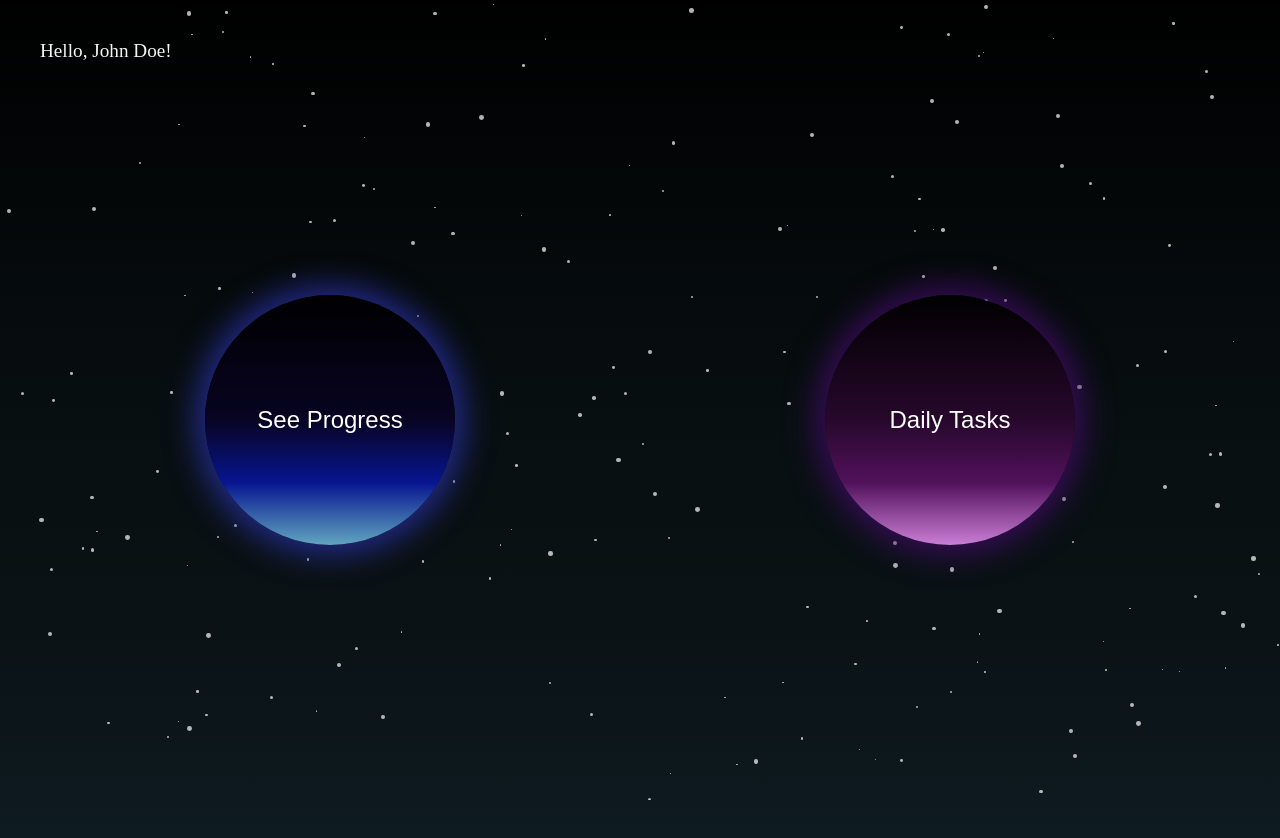
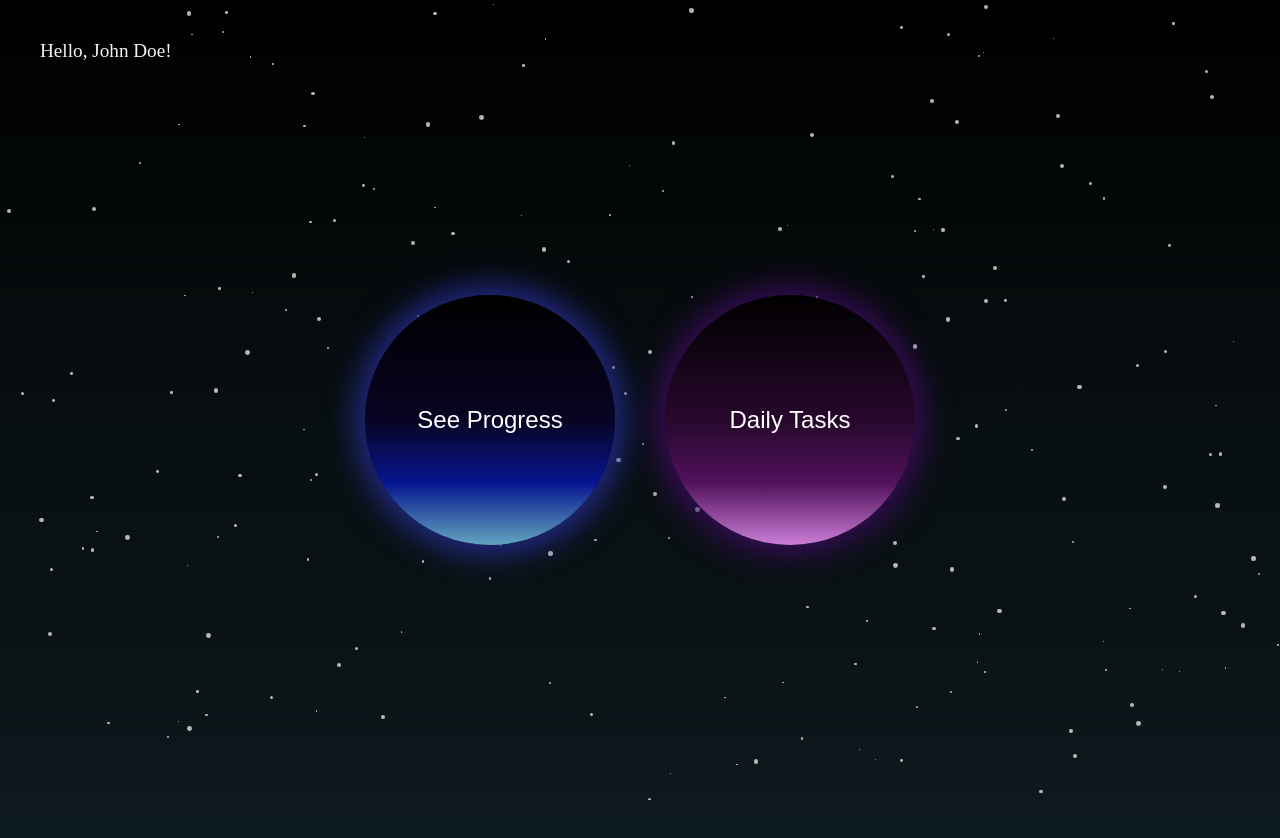
Before and after one commit to kimannle/AppleHacks2024, a React (Create React App) app in the folder frontend/: page /dashboard in a window 1280 px wide. Built offline with nearby package versions, Linux system fonts and the light colour scheme.

Commit message:
Dashboard done

```diff
--- a/frontend/src/pages/Activity.js
+++ b/frontend/src/pages/Activity.js
@@ -1 +1,12 @@
-// Give the user a random activity to do
+import React from 'react';
+import '../styles/RegLog.css';
+
+function Activity() {
+    return (
+        <div>
+
+        </div>
+    )
+}
+
+export default Activity;
--- a/frontend/src/pages/Affirmation.js
+++ b/frontend/src/pages/Affirmation.js
@@ -1 +1,12 @@
-// Give the user a random affirmation
+import React from 'react';
+import '../styles/RegLog.css';
+
+function Affirmation() {
+    return (
+        <div>
+
+        </div>
+    )
+}
+
+export default Affirmation;
--- a/frontend/src/pages/Dashboard.js
+++ b/frontend/src/pages/Dashboard.js
@@ -1,28 +1,40 @@
-import React from 'react';
+import React, { useState } from 'react';
 import '../styles/Dashboard.css';
 import { Link } from 'react-router-dom';
 
+function Dashboard() {
+  const [showFirstSet, setShowFirstSet] = useState(true); // Track which set to show
 
-function Dashboard() {
-  const username = 'John Doe';
-  const email = 'john.doe@example.com';
-
-  const background = 'linear-gradient(180deg, #000000 0%, #27082c 50%, #51115b 75%, #ca7ed6 100%)';
-  const glow = '0 0 30px 10px rgba(65, 11, 102, 0.8)';
+  const handleDailyTasksClick = () => {
+    // Fade out the first set, then fade in the second set
+    setShowFirstSet(false);
+  };
 
   return (
     <div className="dashboard-container">
-      {/* Display username and email */}
+      {/* Display username */}
       <div className="user-info">
-        <p>Hello, {username}!</p>
+        <p>Hello, John Doe!</p>
       </div>
 
-      {/* Centered circle with buttons */}
-      <div className="circle">
-        <span>See Progress</span>
+      {/* First set of circles */}
+      <div className={`circle-container ${showFirstSet ? 'fade-in' : 'fade-out'}`}>
+        <div className="circle">
+          <span>See Progress</span>
+        </div>
+        <div className="circle circle-special" onClick={handleDailyTasksClick}>
+          <span>Daily Tasks</span>
+        </div>
       </div>
-      <div className="circle" style={{ background: background, boxShadow: glow }}>
-        <span>Daily Tasks</span>
+
+      {/* Second set of circles */}
+      <div className={`circle-container ${!showFirstSet ? 'fade-in' : 'fade-out'}`}>
+        <Link to="/affirmation" className="circle">
+          <span>Affirmation</span>
+        </Link>
+        <Link to="/activity" className="circle circle-special">
+          <span>Activity</span>
+        </Link>
       </div>
     </div>
   );
--- a/frontend/src/pages/Login.js
+++ b/frontend/src/pages/Login.js
@@ -1,5 +1,4 @@
 import React from 'react';
-import { Link } from 'react-router-dom';
 import '../styles/RegLog.css';
 import { useNavigate } from 'react-router-dom';
 
--- a/frontend/src/styles/Dashboard.css
+++ b/frontend/src/styles/Dashboard.css
@@ -2,14 +2,14 @@
 .dashboard-container {
   display: flex;
   flex-direction: row;
-  justify-content: space-around;
+  justify-content: center;
   align-items: center;
   height: 100vh;
   position: relative;
   text-align: center;
 }
 
-  /* Username and email info in the top-left corner */
+/* Username and email info in the top-left corner */
 .user-info {
   position: absolute;
   top: 20px;
@@ -23,31 +23,61 @@
   font-size: 1.2rem;
 }
 
-  /* Centered circle */
 .circle-container {
   display: flex;
-  flex-direction: column;
-  padding: 20px;
-  height: 100%;
+  flex-direction: row;
+  justify-content: center;
+  align-items: center;
   width: 100%;
+  gap: 50px;
+  position: absolute; /* Ensure containers overlap */
+  top: 0;
+  left: 0;
+  right: 0;
+  bottom: 0;
+  opacity: 0;  /* Initially hidden */
+  visibility: hidden;
+  transition: opacity 1s ease, visibility 1s ease;
 }
 
+.circle-container.fade-in {
+  opacity: 1;      /* Fade in the container */
+  visibility: visible;
+}
+
+.circle-container.fade-out {
+  opacity: 0;      /* Fade out the container */
+  visibility: hidden;
+}
+
+/* Circle styles */
 .circle {
   width: 250px;
   height: 250px;
   border-radius: 50%;
   background: linear-gradient(180deg, #000000 0%, #080422 50%, #071590 75%, #61a5bf 100%);
-  box-shadow: 0 0 30px 10px rgba(40, 48, 162, 0.8); /* Gold glow effect */
+  box-shadow: 0 0 30px 10px rgba(40, 48, 162, 0.8);
   display: flex;
   flex-direction: column;
   justify-content: center;
   align-items: center;
-  cursor: pointer; /* Makes the whole circle clickable */
+  cursor: pointer;
   font-family: 'Roboto Slab', sans-serif;
+  transition: box-shadow 0.3s ease;
 }
 
+/* Enlarged box shadow when clicked */
 .circle:active {
-  box-shadow: 0 0 40px 15px rgba(52, 40, 162, 0.8);
+  box-shadow: 0 0 40px 15px rgba(40, 48, 162, 1); /* Stronger shadow for all circles */
+}
+
+.circle-special {
+  background: linear-gradient(180deg, #000000 0%, #27082c 50%, #51115b 75%, #ca7ed6 100%);
+  box-shadow: 0 0 30px 10px rgba(65, 11, 102, 0.8);
+}
+
+.circle-special:active {
+  box-shadow: 0 0 40px 15px rgba(103, 41, 145, 0.8); /* Stronger shadow on click */
 }
 
 .circle span {
@@ -55,24 +85,6 @@
   font-size: 1.5rem;
 }
 
-  /* Buttons inside the circle */
-.dashboard-button {
-  background-color: #f5b041;
-  color: #ffff;
-  border: none;
-  padding: 15px 30px;
-  border-radius: 20px;
-  margin: 10px;
-  font-size: 1.2rem;
-  cursor: pointer;
-  transition: background-color 0.3s ease, box-shadow 0.3s ease;
-}
-
-.dashboard-button:hover {
-  background-color: #ffd700; /* Brighter gold */
-  box-shadow: 0 0 20px #ffd700;
-}
-
 html, body {
   overflow: hidden;
 }
```
